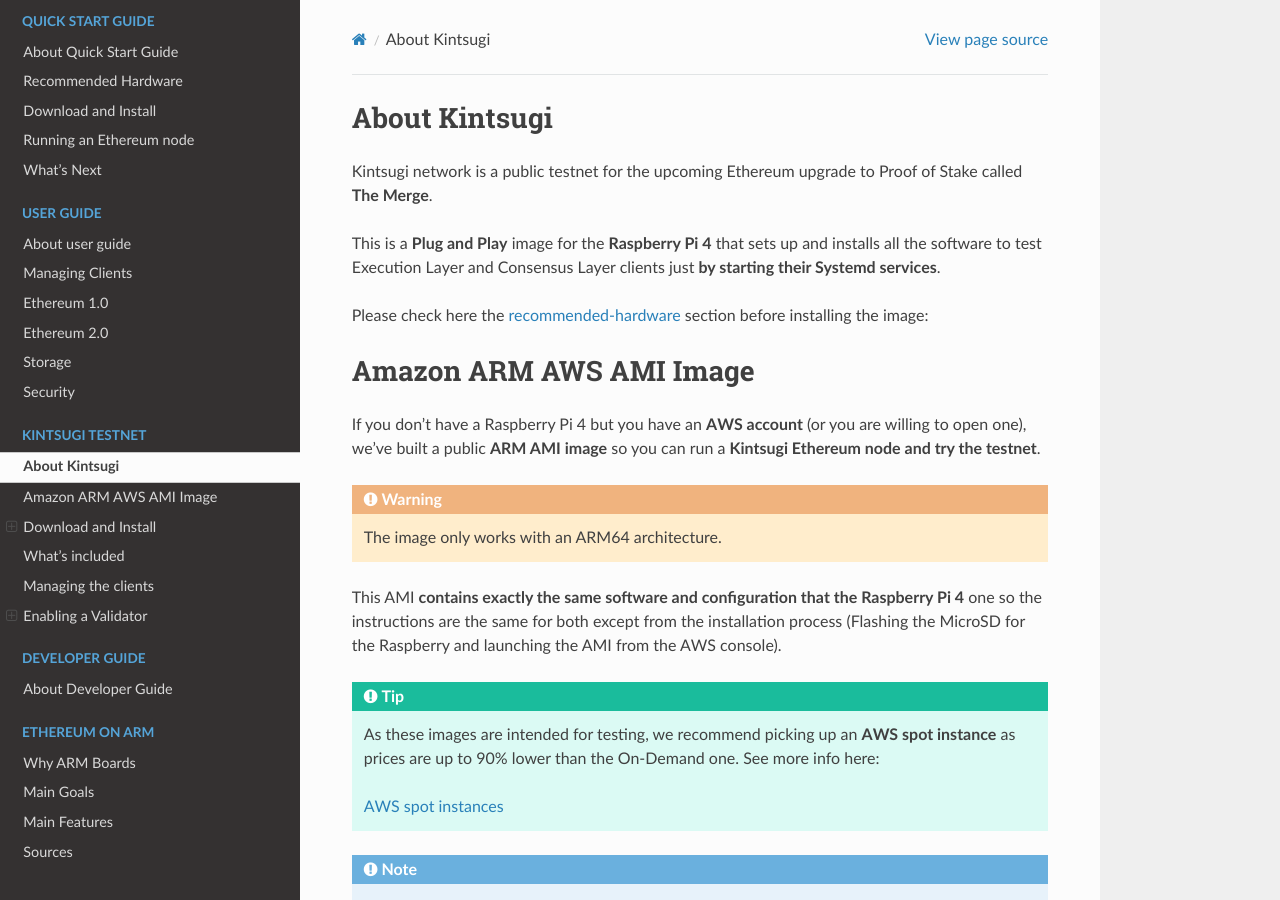
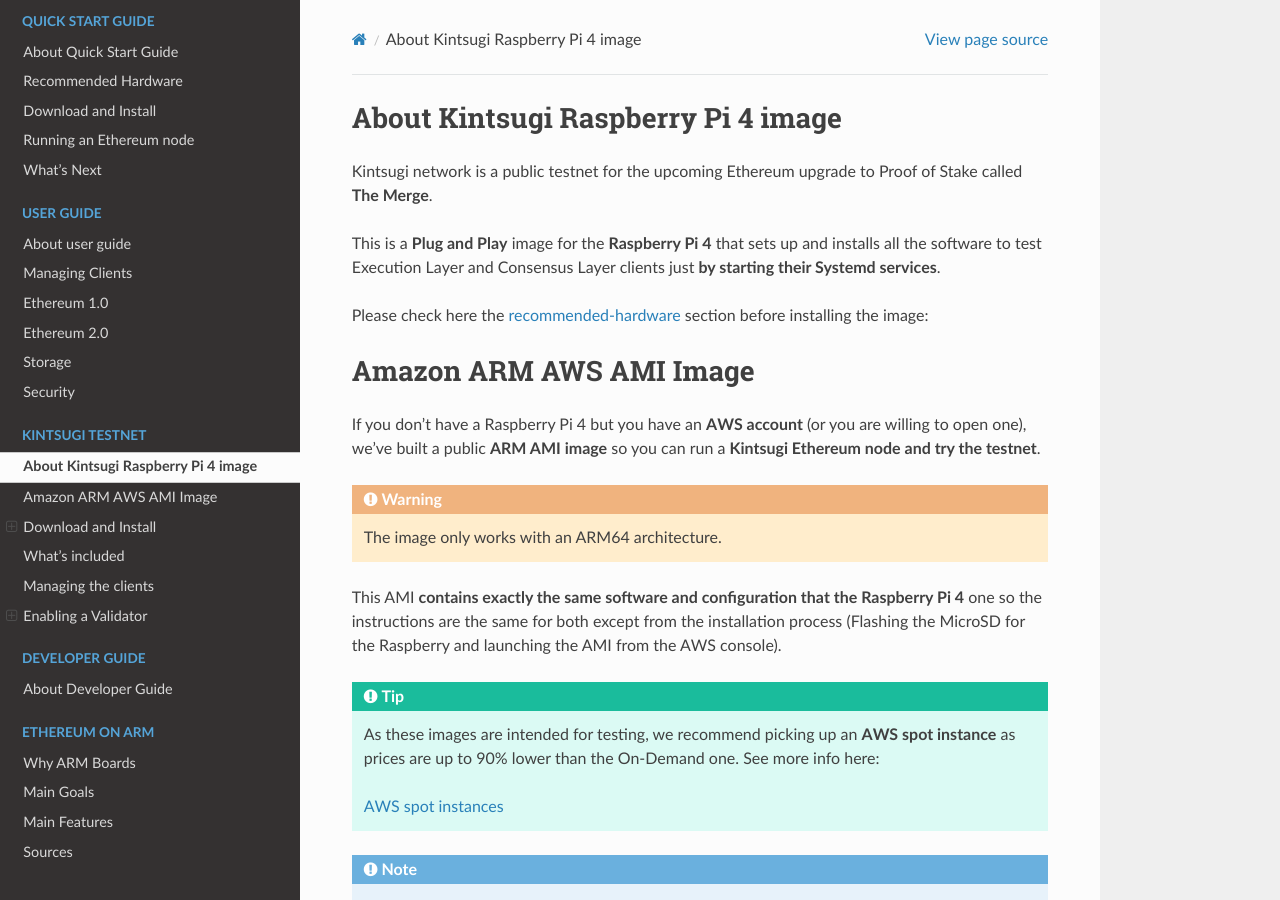
Before and after one commit to EOA-Blockchain-Labs/ethereumonarm, a Sphinx documentation site: the page built from docs/kintsugi/kintsugi-testnet.rst, in a window 1280 px wide and 900 px high. Built offline with Sphinx 7.4.7 and the Read the Docs theme 2.0.0, drawn with Linux system fonts in a browser that asks for light colours.

Commit message:
title edit

```diff
--- a/docs/kintsugi/kintsugi-testnet.rst
+++ b/docs/kintsugi/kintsugi-testnet.rst
@@ -1,5 +1,5 @@
-About Kintsugi
-==============
+About Kintsugi Raspberry Pi 4 image
+===================================
 
 Kintsugi network is a public testnet for the upcoming Ethereum upgrade
 to Proof of Stake called **The Merge**.
```
